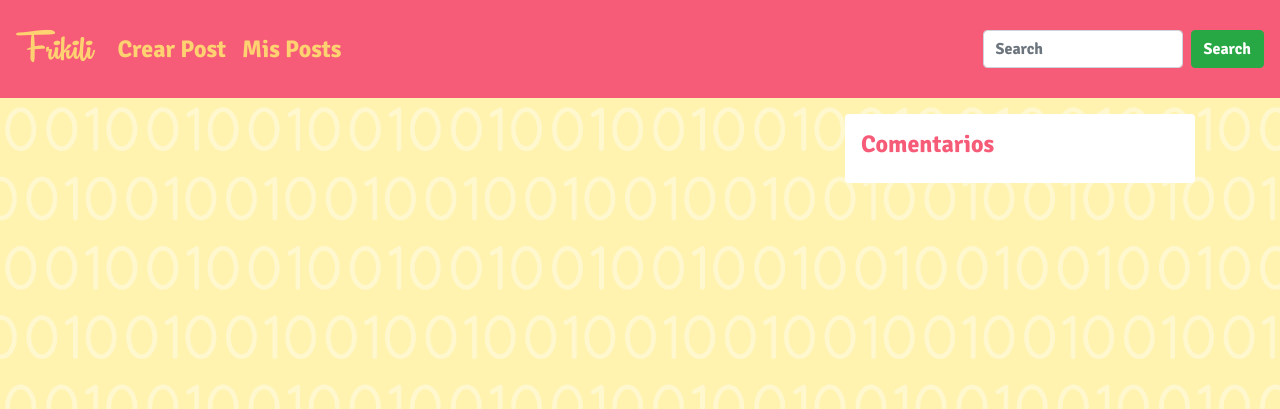
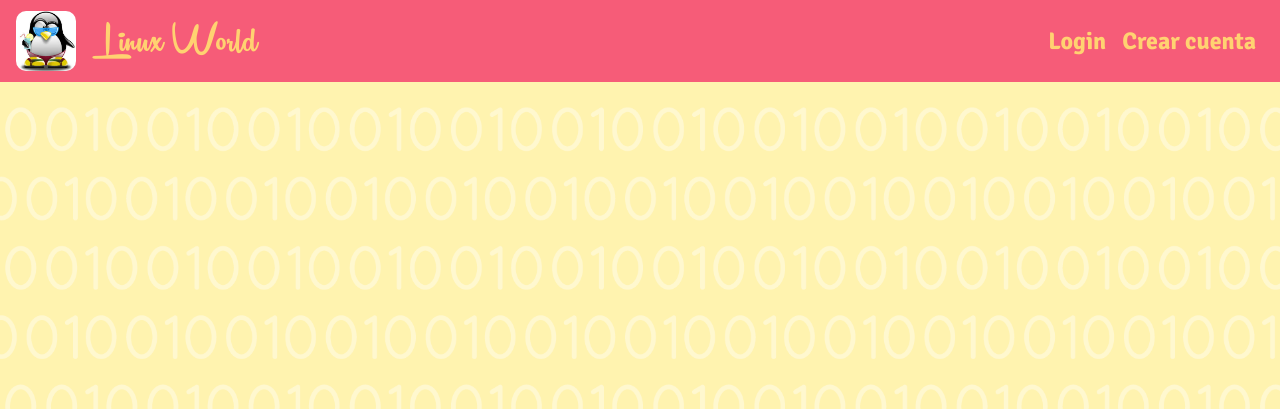
Before and after one commit to gomez-fernando/frikili, a Symfony app: template templates/dashboard/index.html.twig in a window 1280 px wide. Shown: the top 409 px of the page. Run offline with Twig, Linux system fonts and the light colour scheme; the template is opened without the code that fills it, so the values that code supplies are empty; some libraries are stand-ins or nearby versions.

```diff
--- a/public/css/stylesheet.css
+++ b/public/css/stylesheet.css
@@ -1,26 +1,26 @@
 @font-face {
-    font-family: 'signikabold';
-    src: url('../fonts/signika-bold-webfont.woff2') format('woff2'),
-         url('../fonts/signika-bold-webfont.woff') format('woff');
+  font-family: "signikabold";
+  src: url("../fonts/signika-bold-webfont.woff2") format("woff2"),
+    url("../fonts/signika-bold-webfont.woff") format("woff");
   font-weight: normal;
   font-style: normal;
 }
 
 @font-face {
-    font-family: 'signikaregular';
-    src: url('../fonts/signika-regular-webfont.woff2') format('woff2'),
-    url('../fonts/signika-regular-webfont.woff') format('woff');
+  font-family: "signikaregular";
+  src: url("../fonts/signika-regular-webfont.woff2") format("woff2"),
+    url("../fonts/signika-regular-webfont.woff") format("woff");
   font-weight: normal;
   font-style: normal;
 }
 
 @font-face {
-    font-family: 'remachine_script_personal_uRg';
-    src: url('../fonts/remachinescript_personal_use-webfont.woff2') format('woff2'),
-    url('../fonts/remachinescript_personal_use-webfont.woff') format('woff');
+  font-family: "remachine_script_personal_uRg";
+  src: url("../fonts/remachinescript_personal_use-webfont.woff2")
+      format("woff2"),
+    url("../fonts/remachinescript_personal_use-webfont.woff") format("woff");
   font-weight: normal;
   font-style: normal;
-
 }
 
 body {
@@ -29,40 +29,53 @@ body {
   background-size: 100%;
   background-attachment: fixed;
   font-family: signikaregular;
-
-
 }
 
-h1,h2,h3,h4,h5,h6{
+h1,
+h2,
+h3,
+h4,
+h5,
+h6 {
   font-family: signikabold;
   color: #f65c78;
 }
 
-.navbar{
+.navbar {
   background-color: #f65c78 !important;
   font-family: signikabold;
   font-size: 1.5em;
+  padding-top: 0;
+  padding-bottom: 0;
 }
 
-.navbar-brand{
+.navbar-brand {
   font-family: remachine_script_personal_uRg;
   font-size: 2em;
   color: #ffd271 !important;
+  display: flex;
+}
+.navbar-brand img {
+  width: 60px;
+  align-self: center;
+  border-radius: 10px;
 }
 
-.nav-link{
+.nav-link {
   color: #ffd271 !important;
 }
 
-.fa-user, .bg-yellow {
+.fa-user,
+.bg-yellow {
   color: #ffd271;
   font-size: 1.3em;
 }
-.fa-clock, .bg-green{
+.fa-clock,
+.bg-green {
   color: #c3f584;
   font-size: 1.3em;
 }
 
-.cursor:hover{
+.cursor:hover {
   cursor: pointer;
 }
--- a/templates/base.html.twig
+++ b/templates/base.html.twig
@@ -7,9 +7,10 @@
 	<meta name="viewport" content="width=device-width, initial-scale=1,
 																														            shrink-to-fit=no">
 	<title>
-			{% block title %}Frikili
+		{% block title %}Linux World
 		{% endblock %}
 	</title>
+	<link rel="shortcut icon" type="image/jpg" href="{{ asset('img/logo.jpg') }}">
 	{% block stylesheets %}
 	<link rel="stylesheet" href="{{ asset('css/bootstrap.min.css') }}">
 	<link rel="stylesheet" href="{{ asset('css/stylesheet.css') }}">
@@ -19,25 +20,41 @@
 <body>
 	{% block body %}
 	<nav class="navbar navbar-expand-lg navbar-light">
-				<a class="navbar-brand" href="{{ path('dashboard') }}">Frikili</a>
-				<button class="navbar-toggler" type="button" data-toggle="collapse" data-target="#navbarSupportedContent" aria-controls="navbarSupportedContent" aria-expanded="false" aria-label="Toggle navigation">
+		<a class="navbar-brand" href="{{ path('dashboard') }}"><img class="mr-3" src="{{ asset('img/logo.jpg') }}"
+				alt="logo de linux world">Linux World</a>
+		<button class="navbar-toggler" type="button" data-toggle="collapse" data-target="#navbarSupportedContent"
+			aria-controls="navbarSupportedContent" aria-expanded="false" aria-label="Toggle navigation">
 			<span class="navbar-toggler-icon"></span>
 		</button>
 
+		{% if app.user != null %}
 		<div class="collapse navbar-collapse" id="navbarSupportedContent">
-					<ul class="navbar-nav mr-auto">
+			<ul class="navbar-nav ml-auto">
 				<li class="nav-item active">
 					<a class="nav-link" href="{{ path('guardarPost') }}">Crear Post</a>
 				</li>
 				<li class="nav-item">
 					<a class="nav-link" href="{{ path('misPosts') }}">Mis Posts</a>
 				</li>
+				<li class="nav-item">
+					<a class="nav-link" href="{{ path('app_logout') }}">Cerrar sesión</a>
+				</li>
 			</ul>
-					<form class="form-inline my-2 my-lg-0">
-						<input class="form-control mr-sm-2" type="search" placeholder="Search" aria-label="Search">
-						<button class="btn btn-success my-2 my-sm-0" type="submit">Search</button>
-					</form>
 		</div>
+		{% else %}
+		<div class="collapse navbar-collapse" id="navbarSupportedContent">
+			<ul class="navbar-nav ml-auto">
+				<li class="nav-item active">
+					<a class="nav-link" href="{{ path('app_login') }}">Login</a>
+				</li>
+				<li class="nav-item">
+					<a class="nav-link" href="{{ path('registro') }}">Crear cuenta</a>
+				</li>
+			</ul>
+		</div>
+		{% endif %}
+
+
 	</nav>
 	{% endblock %}
 	{% block javascripts %}
--- a/templates/dashboard/index.html.twig
+++ b/templates/dashboard/index.html.twig
@@ -9,7 +9,7 @@
 {# {{ dump(pagination) }} #}
 
 <div class="container">
-		<div class="row">
+	<div class="row justify-content-center">
 		<div class="col-md-8 cursor">
 			{% for post in pagination %}
 			<div class="bg-white rounded p-3 my-3" onclick="window.location.href='{{ path('verPost',{id:post.id}) }}'">
@@ -37,16 +37,16 @@
 			</div>
 			{% endfor %}
 		</div>
-			<div class="col-md-4">
+		{# <div class="col-md-4">
 				<div class="bg-white rounded p-3 my-3">
 					<h4>Comentarios</h4>
-					{# {% for comentario in comentarios %}
+					{% for comentario in comentarios %}
 						<div class="bg-white my-2">
 							<a href="{{ path('verPost',{id:comentario.id}) }}">{{ comentario.titulo }}</a>
 						</div>
-																									{% endfor %} #}
+					{% endfor %}
 				</div>
-			</div>
+			</div> #}
 	</div>
 </div>
 <div class="d-flex justify-content-center">
--- a/templates/registro/index.html.twig
+++ b/templates/registro/index.html.twig
@@ -4,7 +4,7 @@
 {% endblock %}
 
 {% block body %}
-{# {{ parent() }} #}
+{{ parent() }}
 {% for message in app.flashes('exito') %}
 <div class="alert alert-success">
 	{{ message }}
```
Also changed, not shown: src/Controller/DashboardController.php (+9 -1 lines), src/Controller/PostsController.php (+13 -4 lines), src/Entity/Comentarios.php (+71 -3 lines), templates/security/login.html.twig (+18 -10 lines), public/img/historia-linux.png (added), public/img/logo.jpg (added), public/img/logo.png (deleted), public/img/matrix-linux.png (added), public/img/ninja-linux.png (added), public/uploads/photos/ftp-5eac46141ad98.png (deleted), public/uploads/photos/historialinux-5ead6cc7d0d2f.png (added), public/uploads/photos/matrixlinux-5ead7068a2d2d.png (added), public/uploads/photos/ninjalinux-5ead6f768b0de.png (added). Lines whose indentation alone changed are shown as unchanged.
